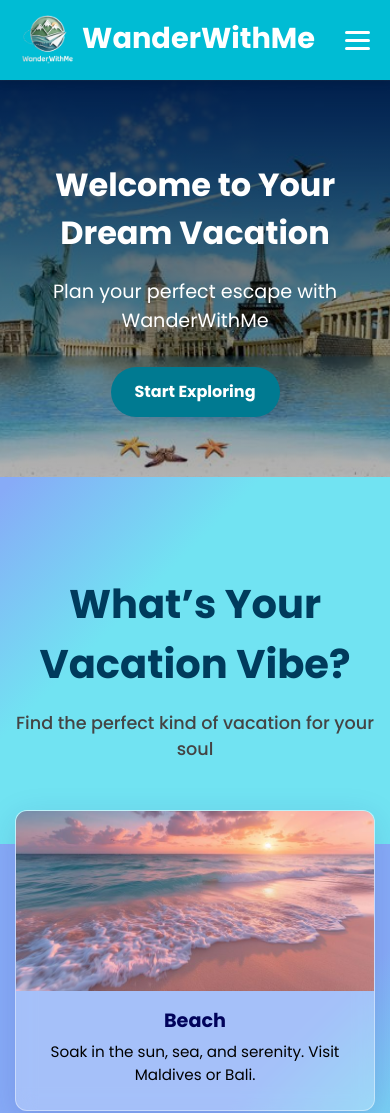
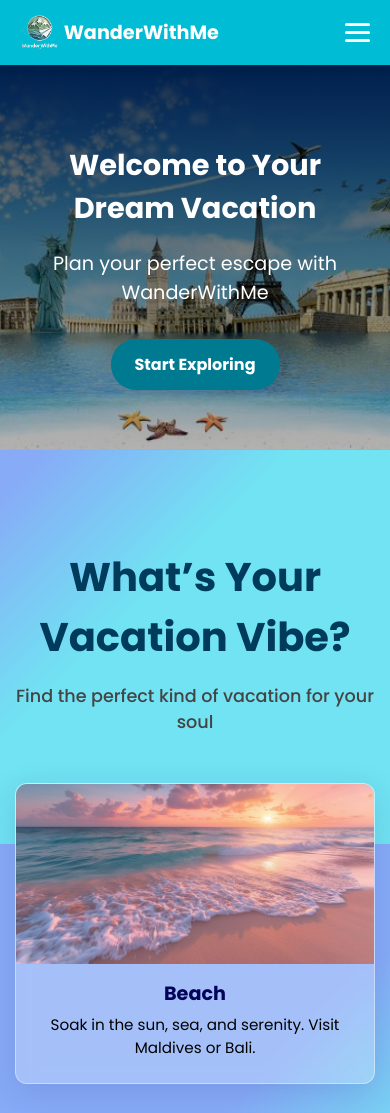
Before and after one commit to AfifaSiddiqui005/WanderWithMe-VacationPlanner, a plain HTML site: page index.html in a window 390 px wide. Shown: the top 1113 px of the page. Drawn offline with Linux system fonts and the light colour scheme.

Commit message:
Update style.css

```diff
--- a/style.css
+++ b/style.css
@@ -357,18 +357,38 @@ footer {
 }
 
 @media (max-width: 768px) {
-  .container { padding: 0 15px !important; }
+  .container {
+    padding: 0 15px !important;
+  }
 
   nav {
     display: flex;
+    flex-direction: row;
     flex-wrap: wrap;
     justify-content: space-between;
     align-items: center;
     padding: 15px 20px !important;
   }
 
+  nav .logo {
+    display: flex;
+    align-items: center;
+    gap: 5px;
+    width: auto !important;
+    margin: 0;
+  }
+
+  nav .logo img {
+    height: 35px !important;
+  }
+
+  nav .logo b {
+    font-size: 1.2rem;
+  }
+
   .hamburger {
     display: flex;
+    margin-left: auto;
   }
 
   nav ul {
@@ -378,7 +398,8 @@ footer {
     text-align: center;
     margin-top: 15px;
     background-color: #00bcd4;
-    border-top: 1px solid rgba(255,255,255,0.2);
+    border-top: 1px solid rgba(255, 255, 255, 0.2);
+    padding: 0;
   }
 
   nav ul.active {
@@ -389,8 +410,24 @@ footer {
     margin: 10px 0;
   }
 
-  .hero { height: auto; padding: 60px 20px; }
-  .hero h1 { font-size: 2rem !important; }
-  .type-card, .destination-card, .tip-card { width: 100% !important; max-width: 100%; }
-  .gallery-grid { column-count: 1 !important; }
+  .hero {
+    height: auto;
+    padding: 60px 20px;
+  }
+
+  .hero h1 {
+    font-size: 1.8rem !important;
+  }
+
+  .type-card,
+  .destination-card,
+  .tip-card {
+    width: 100% !important;
+    max-width: 100%;
+    margin-bottom: 20px;
+  }
+
+  .gallery-grid {
+    column-count: 1 !important;
+  }
 }
```
